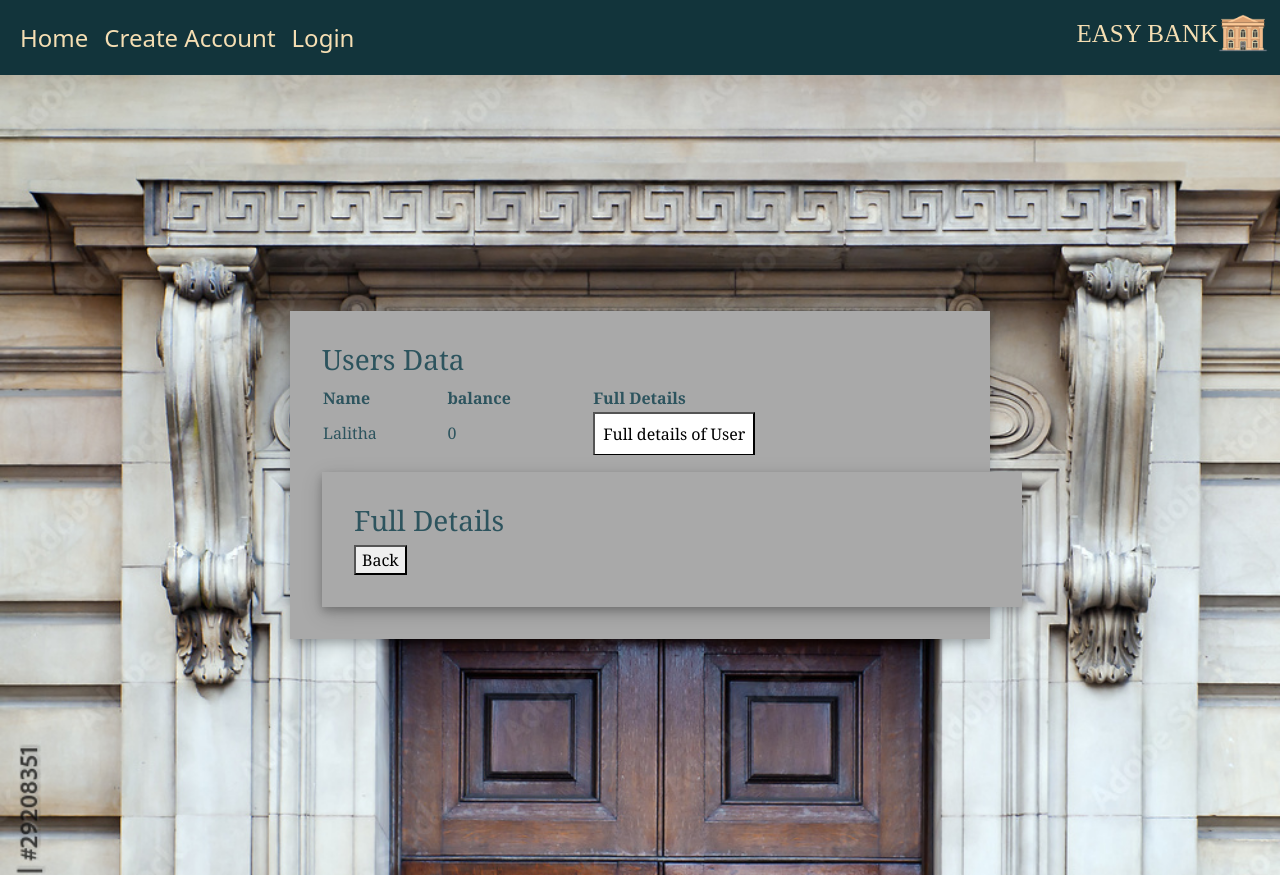
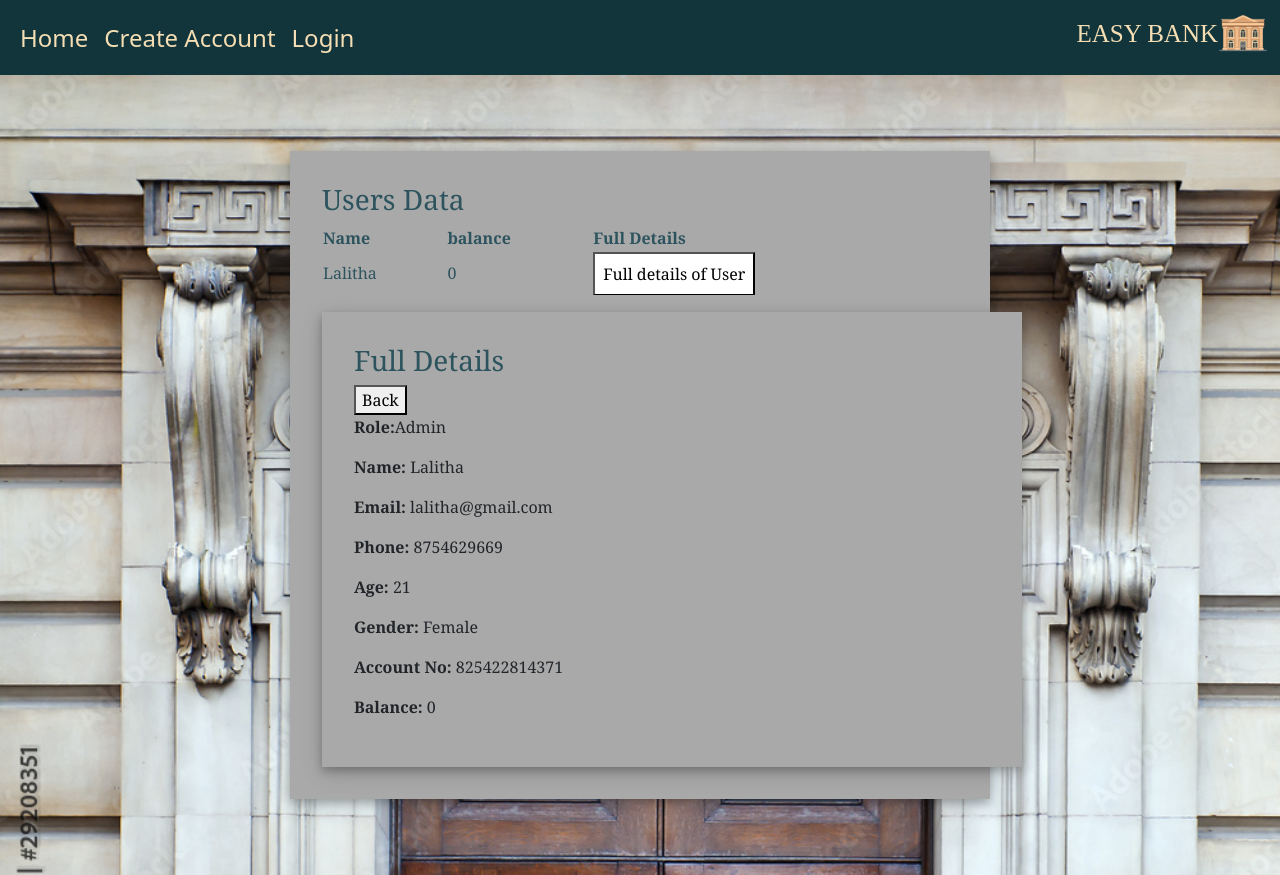
Before and after one commit to LalithaMSccs/bbproject, a React (Create React App) app: page /#/Usersdata in a window 1280 px wide. Both pictures are taken after a click on the button "Full details of User". Built offline with nearby package versions, Linux system fonts and the light colour scheme.

Commit message:
Update user_data.js

```diff
--- a/src/user_data.js
+++ b/src/user_data.js
@@ -1,15 +1,15 @@
-import { useContext, useState } from "react";
+import { useContext, useState, useEffect } from "react";
 import "bootstrap/dist/css/bootstrap.min.css";
 import './create.css';
 import Usercontext from "./context";
 
-function User_data(){
-    let ctx=useContext(Usercontext);
-    const [showDetails, setShowDetails] = useState(false);
-    console.log("User data",ctx.users);
-    function displayDetails(user){
-        return(
+function User_data() {
+    let ctx = useContext(Usercontext);
+    const [showDetails, setShowDetails] = useState(null);
+    console.log("User data", ctx.users);
 
+    function displayDetails(user) {
+        return (
             <tr key={user.email}>
                 <div>
                     <p><b>Role:</b>{user.role}</p>
@@ -39,8 +39,10 @@ function User_data(){
         );
     }
 
-
-    return(
+    const isAdmin = ctx.currentUser.map(user => user.role === 'Admin');
+    const currentUserEmail = ctx.currentUser[0]?.email;
+    const currentUserrole = ctx.currentUser[0]?.role;
+    return (
         <>
             <div className="app">
                 <div className="login-form">
@@ -51,41 +53,33 @@ function User_data(){
                             <th className="head">balance</th>
                             <th className="head">Full Details</th>
                         </tr>
-                {ctx.users.map((user,i)=>(
-
-                    <tr>
+                        {ctx.users.map((user, i) => (
+                            <tr key={i}>
                                 <td className="head">{user.name}</td>
                                 <td className="head">{user.balance}</td>
                                 <td>
-                        <button onClick={()=>setShowDetails(user)}>Full details of User</button>
+                                    <button onClick={() => setShowDetails(user)}>Full details of User</button>
                                 </td>
                             </tr>
-
                         ))}
                     </table>
                     {showDetails && (
                         <div className="login-form">
                             <h3 className="user">Full Details</h3>
                             <button onClick={() => setShowDetails(null)}>Back</button>
-                    {ctx.currentUser.map(item=>(
-                             item.role=='Admin'?
-                             (<p> {displayDetails(showDetails)} </p>):
-                             (
-                                item.email === showDetails.email &&ctx.currentUser.role !== "Admin"&& <p>{displayDetails(showDetails)}</p>
-                             )
-
-                    ))}
-
-
-
-
+                            {isAdmin ? (
+                                displayDetails(showDetails)
+                            ) : showDetails.email === currentUserEmail && currentUserrole!=='Admin'? (
+                                displayDetails(showDetails)
+                            ) : (
+                                <p>You are not authorized to view this user's details.</p>
+                            )}
                         </div>
                     )}
-
                 </div>
-
             </div>
         </>
     )
 }
+
 export default User_data;
```
Lines whose indentation alone changed are shown as unchanged.
